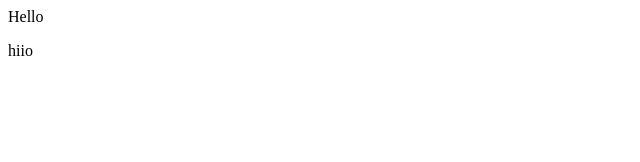
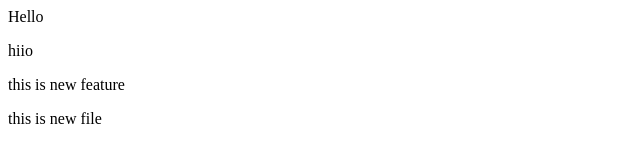
Before and after one commit to ChillsCitrusbug/demo-repo, a plain HTML site: page index.html in a window 1280 px wide. Shown: the whole page, without its empty margins (0-640 px from the left). Drawn offline with Linux system fonts and the light colour scheme.

Commit message:
update index.html

```diff
--- a/index.html
+++ b/index.html
@@ -1,2 +1,4 @@
 <div>Hello</div>
 <p>hiio</p>
+<p>this is new feature</p>
+<p>this is new file</p>
```
